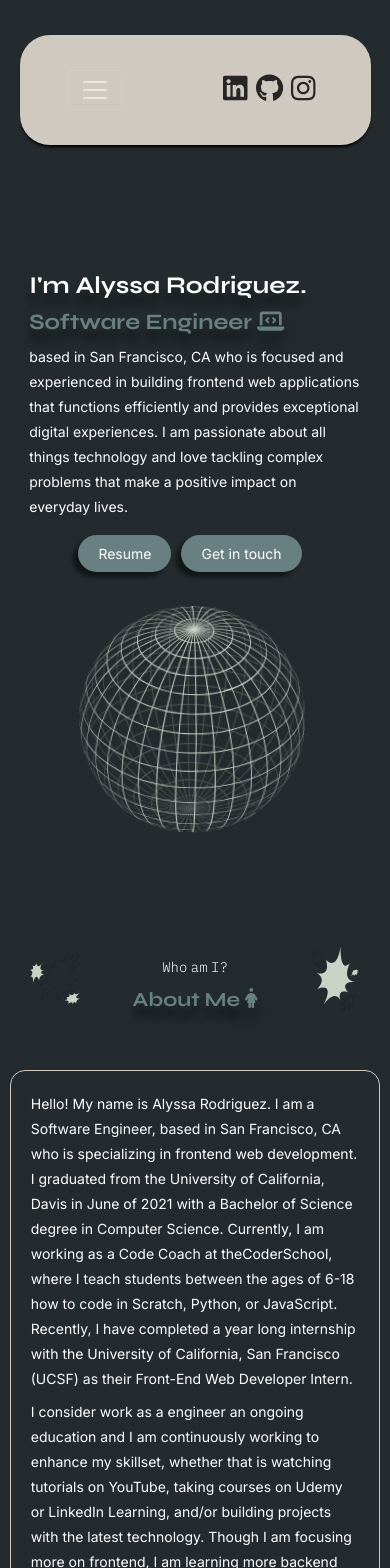
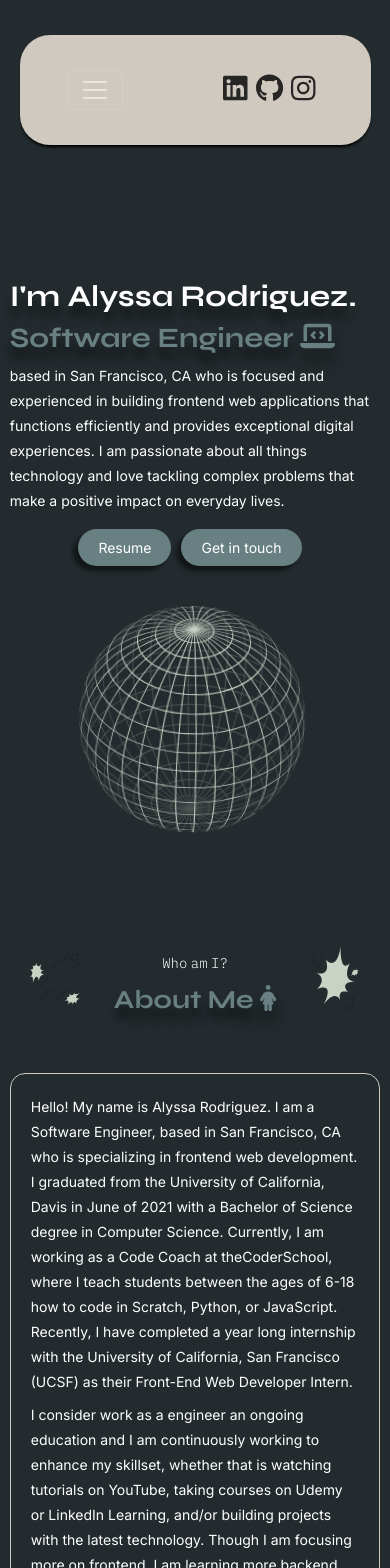
Before and after one commit to alyssamarie0107/alyssamarie0107.github.io, a React (Create React App) app: page / in a window 390 px wide. Shown: the top 1568 px of the page. Built offline with nearby package versions, Linux system fonts and the light colour scheme.

Commit message:
updated home intro css and global heading size css

```diff
--- a/src/App.css
+++ b/src/App.css
@@ -116,7 +116,14 @@ section {
 
 /* for medium mobile device */
 @media only screen and (max-width: 406px) {
-    h1 {font-size: 24px;}
-    h2 {font-size: 22px;}
-    h3 {font-size: 20px;}
+    h1 {font-size: 30px;}
+    h2 {font-size: 28px;}
+    h3 {font-size: 26px;}
 }
+
+/* for small mobile devices */
+@media only screen and (max-width: 346px) {
+    h1 {font-size: 27px;}
+    h2 {font-size: 26px;}
+    h3 {font-size: 24px;}
+}
--- a/src/sections/home/Home.module.css
+++ b/src/sections/home/Home.module.css
@@ -44,6 +44,8 @@
     margin-left: auto;
     margin-right: auto;
   }
+
+  #homeContainer > p {width:95vw;}
 }
 
 /* for small mobile devices */
```
